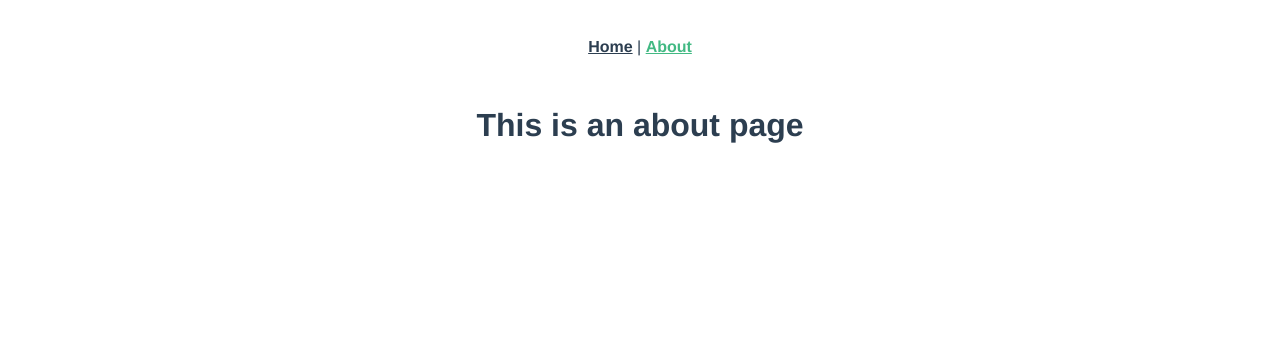
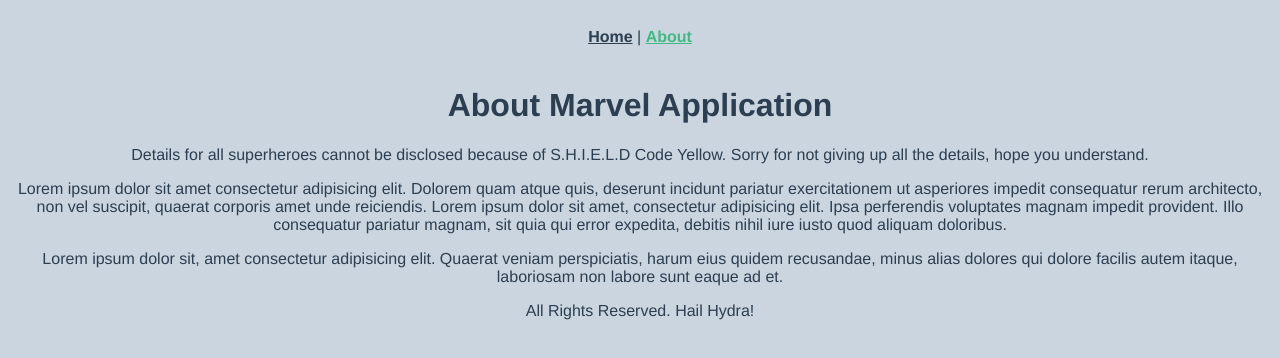
Before and after one commit to Sumer16/vue-marvel-app, a Vue app: page /about in a window 1280 px wide. Shown: the top 358 px of the page. Built offline with nearby package versions, Linux system fonts and the light colour scheme; the HTML template or start-up script is replaced by a standard one.

Commit message:
changed styles

```diff
--- a/src/App.vue
+++ b/src/App.vue
@@ -1,5 +1,5 @@
 <template>
-  <div id="app" class="bg-gray-400 h-screen">
+  <div id="app" class="h-auto w-auto">
     <div id="nav">
       <router-link to="/">Home</router-link> |
       <router-link to="/about">About</router-link>
@@ -9,6 +9,9 @@
 </template>
 
 <style>
+*{
+  background-color: #cbd5e0;
+}
 #app {
   font-family: Avenir, Helvetica, Arial, sans-serif;
   -webkit-font-smoothing: antialiased;
@@ -18,7 +21,7 @@
 }
 
 #nav {
-  padding: 30px;
+  padding: 20px 30px;
 }
 
 #nav a {
--- a/src/components/Character.vue
+++ b/src/components/Character.vue
@@ -1,16 +1,25 @@
 <template>
   <div>
-    <h3>This is a Marvel Character</h3>
-    <p>{{ this.$route.params.id }}</p>
-    <ul>
-      <li v-for="char in character" :key="char.id">
-        {{ char.name }}
-        {{ char.modified }}
-        {{ char.description }}
-      </li>
-    </ul>
-
-    <img :src="url" alt="" srcset="">
+    <div class="font-bold text-2xl text-gray-800 uppercase">
+      <h3>Marvel Character</h3>
+    </div>
+    <div class="">
+      <p>S.H.I.E.L.D ID: {{ this.$route.params.id }}</p>
+    </div>
+    <div v-for="char in character" :key="char.id">
+      <div>
+        <p>Name: {{ char.name }}</p>
+      </div>
+      <div>
+        <p>Latest Update: {{ char.modified }}</p>
+      </div>
+      <div>
+        <p>Description: {{ char.description }}</p>
+      </div>
+      <div>
+        <img :src="url" alt="" srcset="">
+      </div>
+    </div>
   </div>
 </template>
 
--- a/src/components/Characters.vue
+++ b/src/components/Characters.vue
@@ -1,10 +1,11 @@
 <template>
-  <div>
-    <ul>
-      <li v-for="character in characters" :key="character.name">
-        <router-link :to="{name: 'Character', params: {id: character.id } }">{{ character.name }}</router-link>
-      </li>
-    </ul>
+  <div class="m-auto sm:max-w-sm md:max-w-3xl lg:max-w-6xl py-4">
+    <div class="grid sm:grid-cols-1 md:grid-cols-2 lg:grid-cols-3 gap-4">
+      <div class="h-40 w-64 m-auto flex flex-col items-center justify-around bg-gray-800 rounded-md shadow-lg hover:shadow-2xl" v-for="character in characters" :key="character.name">
+        <h1 class="text-lg text-gray-200 bg-transparent whitespace-pre-wrap">{{ character.name }}</h1>
+        <router-link :to="{name: 'Character', params: {id: character.id } }" class=" px-4 py-2 border border-gray-200 text-base text-gray-200 bg-transparent hover:bg-gray-400 hover:text-gray-800 rounded-lg">View</router-link>
+      </div>
+    </div>
   </div>
 </template>
 
--- a/src/views/About.vue
+++ b/src/views/About.vue
@@ -1,5 +1,19 @@
 <template>
-  <div class="about">
-    <h1>This is an about page</h1>
+  <div class="max-w-lg m-auto flex flex-col items-center justify-center gap-4">
+    <div class="text-2xl text-gray-800 py-4 font-semibold uppercase">
+      <h1>About Marvel Application</h1>
+    </div>
+    <div class="py-1">
+      <p>Details for all superheroes cannot be disclosed because of S.H.I.E.L.D Code Yellow. Sorry for not giving up all the details, hope you understand.</p>
+    </div>
+    <div class="py-1">
+      <p>Lorem ipsum dolor sit amet consectetur adipisicing elit. Dolorem quam atque quis, deserunt incidunt pariatur exercitationem ut asperiores impedit consequatur rerum architecto, non vel suscipit, quaerat corporis amet unde reiciendis. Lorem ipsum dolor sit amet, consectetur adipisicing elit. Ipsa perferendis voluptates magnam impedit provident. Illo consequatur pariatur magnam, sit quia qui error expedita, debitis nihil iure iusto quod aliquam doloribus.</p>
+    </div>
+    <div class="py-1">
+      <p>Lorem ipsum dolor sit, amet consectetur adipisicing elit. Quaerat veniam perspiciatis, harum eius quidem recusandae, minus alias dolores qui dolore facilis autem itaque, laboriosam non labore sunt eaque ad et.</p>
+    </div>
+    <div class=" font-mono p-1 text-gray-600">
+      <p>All Rights Reserved.  <span class="line-through font-light uppercase">Hail Hydra!</span></p>
+    </div>
   </div>
 </template>
--- a/src/views/Home.vue
+++ b/src/views/Home.vue
@@ -1,5 +1,5 @@
 <template>
-  <div class="home">
+  <div>
     <h1 class="font-bold text-2xl p-6">This is your Marvel VueJS application</h1>
     <Characters />
   </div>
```
